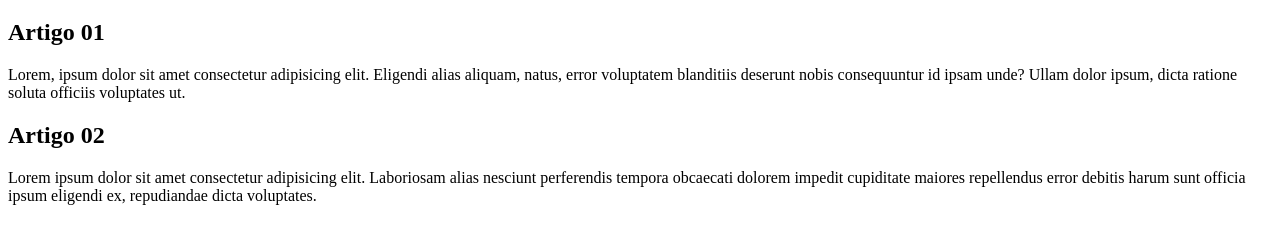
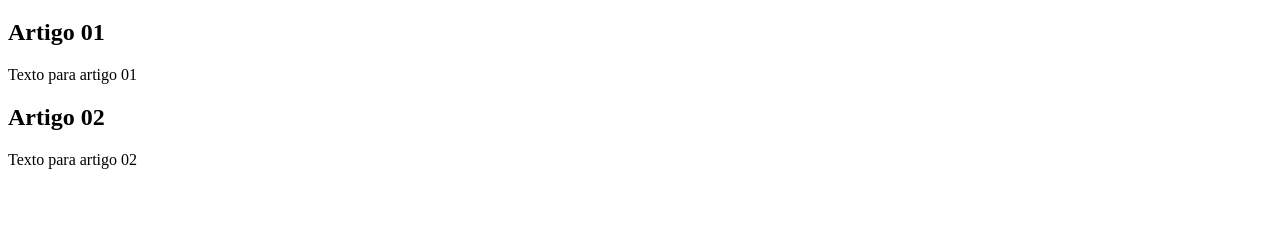
Before and after one commit to iblayr/projeto-site, a plain HTML site: page index.html in a window 1280 px wide. Shown: the part 61-304 px from the top of the page. Drawn offline with Linux system fonts and the light colour scheme.

Commit message:
Estrutura do site

```diff
--- a/index.html
+++ b/index.html
@@ -13,11 +13,11 @@
         </header>
         <article>
             <h2>Artigo 01</h2>
-            <p>Lorem, ipsum dolor sit amet consectetur adipisicing elit. Eligendi alias aliquam, natus, error voluptatem blanditiis deserunt nobis consequuntur id ipsam unde? Ullam dolor ipsum, dicta ratione soluta officiis voluptates ut.</p>
+            <p>Texto para artigo 01</p>
         </article>
         <article>
             <h2>Artigo 02</h2>
-            <p>Lorem ipsum dolor sit amet consectetur adipisicing elit. Laboriosam alias nesciunt perferendis tempora obcaecati dolorem impedit cupiditate maiores repellendus error debitis harum sunt officia ipsum eligendi ex, repudiandae dicta voluptates.</p>
+            <p>Texto para artigo 02</p>
         </article>
     </main>
 </body>
```
